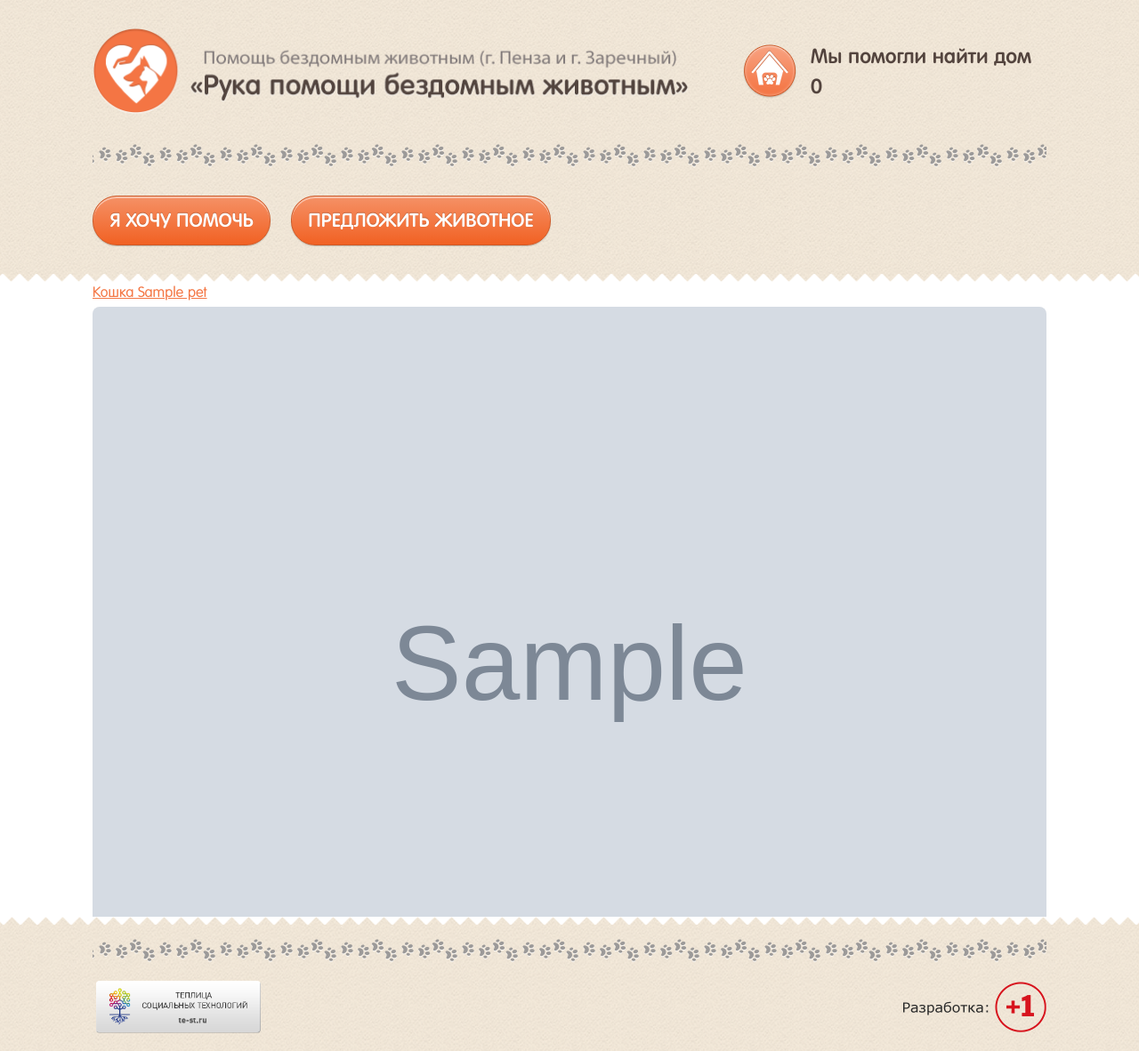
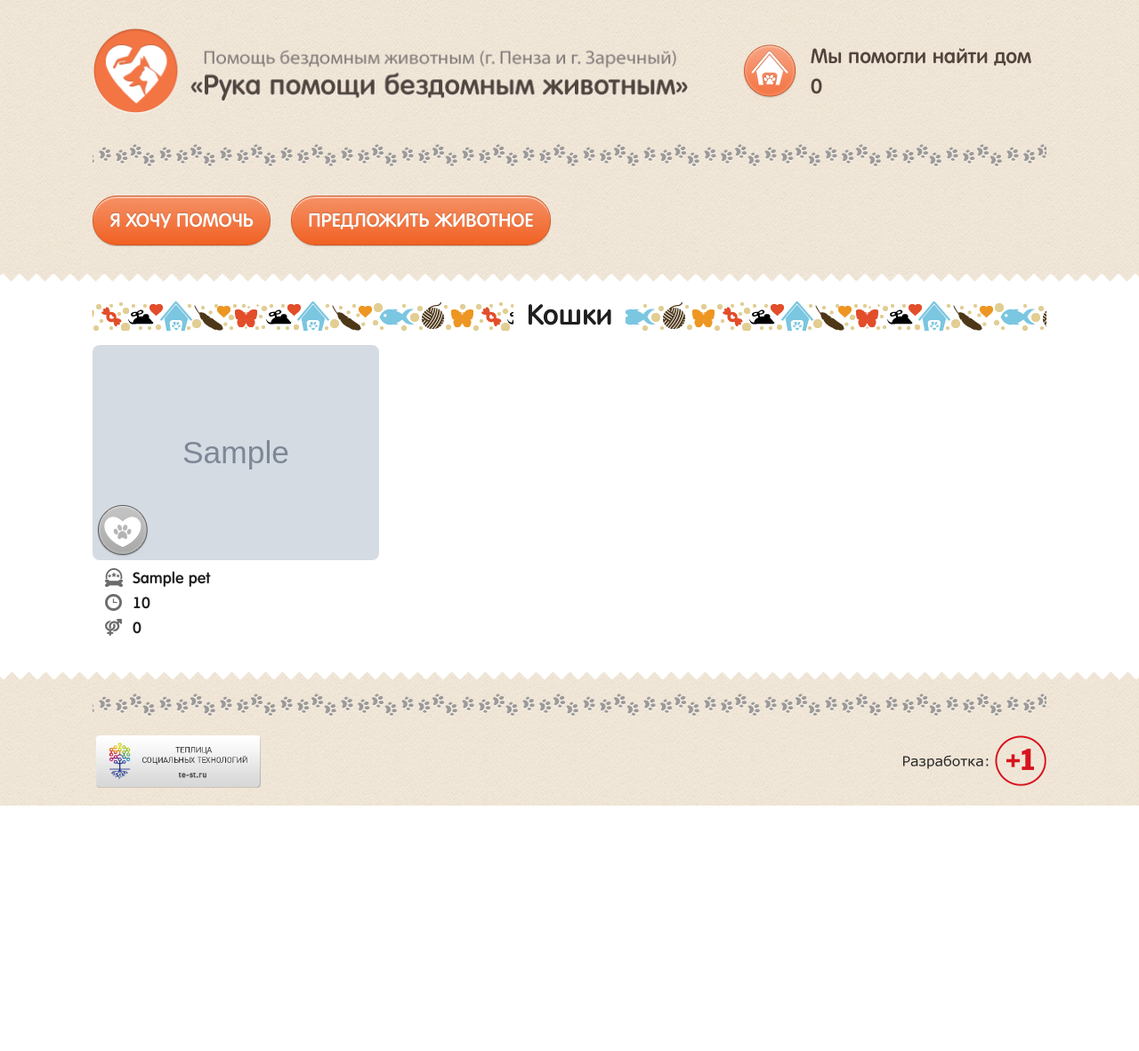
Before and after one commit to magicjohnson/pets, a Django app: page /cats/ in a window 1280 px wide. Shown: the whole page at 89% size. After the commit the page ends 906 px from the top, so only its background shows below. Run offline with Django 3.2, Linux system fonts and the light colour scheme; tables that the repository leaves empty hold one stand-in row (values such as "Sample post"); grey boxes marked "Sample" are stand-in pictures; some libraries are stand-ins or nearby versions.

Commit message:
Base view for pet lists, template styles.

```diff
--- a/main/models.py
+++ b/main/models.py
@@ -80,6 +80,6 @@ class Pet(models.Model):
 
 
 class Image(models.Model):
-    image = ImageField(upload_to='uploads/images', null=True, blank=True)
+    image = ImageField(upload_to='images', null=True, blank=True)
     image_url = models.CharField(max_length=255, null=True, blank=True)
     pet = models.ForeignKey(Pet)
--- a/main/templatetags/main_templatetags.py
+++ b/main/templatetags/main_templatetags.py
@@ -1,6 +1,5 @@
 # -*- coding: utf-8 -*-
 
-from datetime import datetime
 from django import template
 from main.models import Pet
 
--- a/main/urls.py
+++ b/main/urls.py
@@ -4,8 +4,11 @@ from main import views
 
 urlpatterns = patterns('',
     url(r'^$', views.HomeView.as_view(), name='home'),
-    url(r'^cats/$', views.CatListView.as_view(), name='cat-list'),
-    url(r'^dogs/$', views.DogListView.as_view(), name='dog-list'),
-    url(r'^animals/$', views.AnimalListView.as_view(), name='animal-list'),
+    # url(r'^cats/$', views.CatListView.as_view(), name='cat-list'),
+    # url(r'^dogs/$', views.DogListView.as_view(), name='dog-list'),
+    # url(r'^animals/$', views.AnimalListView.as_view(), name='animal-list'),
+    url(r'^cats/$', views.PetListView.as_view(pet_category='cat'), name='cat-list'),
+    url(r'^dogs/$', views.PetListView.as_view(pet_category='dog'), name='dog-list'),
+    url(r'^animals/$', views.PetListView.as_view(pet_category='bird'), name='animal-list'),
     url(r'pets/(?P<slug>[\w-]+)-(?P<object_id>\d+)', views.PetDetailView.as_view(), name='pet-detail')
 )
--- a/main/views.py
+++ b/main/views.py
@@ -1,7 +1,8 @@
 # -*- coding: utf-8 -*-
 
 from django.views import generic
-
+from django.template import RequestContext
+from django.shortcuts import render_to_response
 from main.models import Pet
 
 
@@ -9,34 +10,56 @@ class HomeView(generic.TemplateView):
     template_name = 'home.html'
 
 
-class CatListView(generic.ListView):
-    model = Pet
-    context_object_name = 'pets'
-    template_name = 'pet_list.html'
-    paginate_by = 10
+# class CatListView(generic.ListView):
+#     model = Pet
+#     context_object_name = 'pets'
+#     template_name = 'pet_list.html'
+#     paginate_by = 10
 
-    def get_queryset(self):
-        return Pet.objects.filter(animal=Pet.CAT)
+#     def get_queryset(self):
+#         return Pet.objects.filter(animal=Pet.CAT)
 
 
-class DogListView(generic.ListView):
-    model = Pet
-    context_object_name = 'pets'
-    template_name = 'pet_list.html'
-    paginate_by = 10
+# class DogListView(generic.ListView):
+#     model = Pet
+#     context_object_name = 'pets'
+#     template_name = 'pet_list.html'
+#     paginate_by = 10
 
-    def get_queryset(self):
-        return Pet.objects.filter(animal=Pet.DOG)
+#     def get_queryset(self):
+#         return Pet.objects.filter(animal=Pet.DOG)
 
 
-class AnimalListView(generic.ListView):
-    model = Pet
-    context_object_name = 'pets'
-    template_name = 'pet_list.html'
-    paginate_by = 10
+# class AnimalListView(generic.ListView):
+#     model = Pet
+#     context_object_name = 'pets'
+#     template_name = 'pet_list.html'
+#     paginate_by = 10
 
-    def get_queryset(self):
-        return Pet.objects.filter(animal=Pet.OTHER)
+#     def get_queryset(self):
+#         return Pet.objects.filter(animal=Pet.OTHER)
+
+
+class PetListView(generic.View):
+    response_template = 'pet_list.html'
+    pet_category = None
+
+    def get(self, request, *args, **kwargs):
+        context = locals()
+        if self.pet_category == 'cat':
+            context['pet_category'] = self.pet_category
+            context['pet_category_verbose'] = 'Кошки'
+            context['pets'] = Pet.objects.filter(animal=Pet.CAT)
+        elif self.pet_category == 'dog':
+            context['pet_category'] = self.pet_category
+            context['pet_category_verbose'] = 'Собаки'
+            context['pets'] = Pet.objects.filter(animal=Pet.DOG)
+        else:
+            context['pet_category'] = self.pet_category
+            context['pet_category_verbose'] = 'Другие животные'
+            context['pets'] = Pet.objects.filter(animal=Pet.OTHER)
+
+        return render_to_response(self.response_template, context, context_instance=RequestContext(request))
 
 
 class PetDetailView(generic.DetailView):
--- a/templates/base.html
+++ b/templates/base.html
@@ -19,7 +19,7 @@
         <div class="inner">
             <div class="top">
                 <div class="logo"><a href="/"><img src="{% static "images/logo.png" %}" alt=""/></a></div>
-                <div class="helps" title="Мы помогли найти дом 0 питомцам">
+                <div class="helps" title="Мы помогли найти дом {% cache 900 we_helped %}{% we_helped %}{% endcache %} питомцам">
                     <div class="att">0</div>
                     <div>Мы помогли найти
                         дом {% cache 900 we_helped %}{% we_helped %}{% endcache %}</div>
--- a/templates/pet_list.html
+++ b/templates/pet_list.html
@@ -3,12 +3,41 @@
 {% load static %}
 
 {% block content %}
-<div class="clear"></div>
-    {% for pet in pets %}
+<div class="catalog-category">
+	<h1 class="{{ pet_category }}">
+		<span>
+			{{ pet_category_verbose }}
+		</span>
+	</h1>
+	<div id="yw0" class="portlet"></div>
+	<div class="products">
+		<div id="product-list" class="list-view">
+			<div class="items">
+				{% for pet in pets %}
+				<div class="product nm{{ forloop.counter }}">
+					<a href="/pets/{{ pet.slug }}-{{ pet.id }}">
+						<div class="image">
+							{% with pet.image_set.all|first as image %}
+								<img alt="{{ pet.name }}" src="{% get_media_prefix %}{{ image.image }}"></img>
+							{% endwith %}
+							<img class="add-favorite" style="display:block" title="Добавить в избранное" alt="Добавить в избранное" data-id="53" src="{% static "images/add-fav.png" %}"></img>
+							<img class="add-favorite-hover" style="display:none;" title="Убрать из избранного" alt="Убрать из избранного" data-id="53" src="{% static "images/add-fav-hover.png" %}"></img>
+						</div>
+						<div class="title">{{ pet.name }}</div>
+						<div class="age">{{ pet.age }}</div>
+						<div class="sex">{{ pet.sex }}</div>
+					</a>
+				</div>
+				{% if forloop.counter|divisibleby:3 %}<div class="track-line"></div>{% endif %}
+				{% endfor %}
+			</div>
+		</div>
+	</div>
+
         <a href="/pets/{{ pet.slug }}-{{ pet.id }}">{{ pet }}</a>
         {% for image in pet.image_set.all %}
             <img class="img" src="/{{ image.image }}" alt="{{ image }}" width="100%" />
         {% endfor %}
-    {% endfor %}
+
 </div>
 {% endblock %}
```
